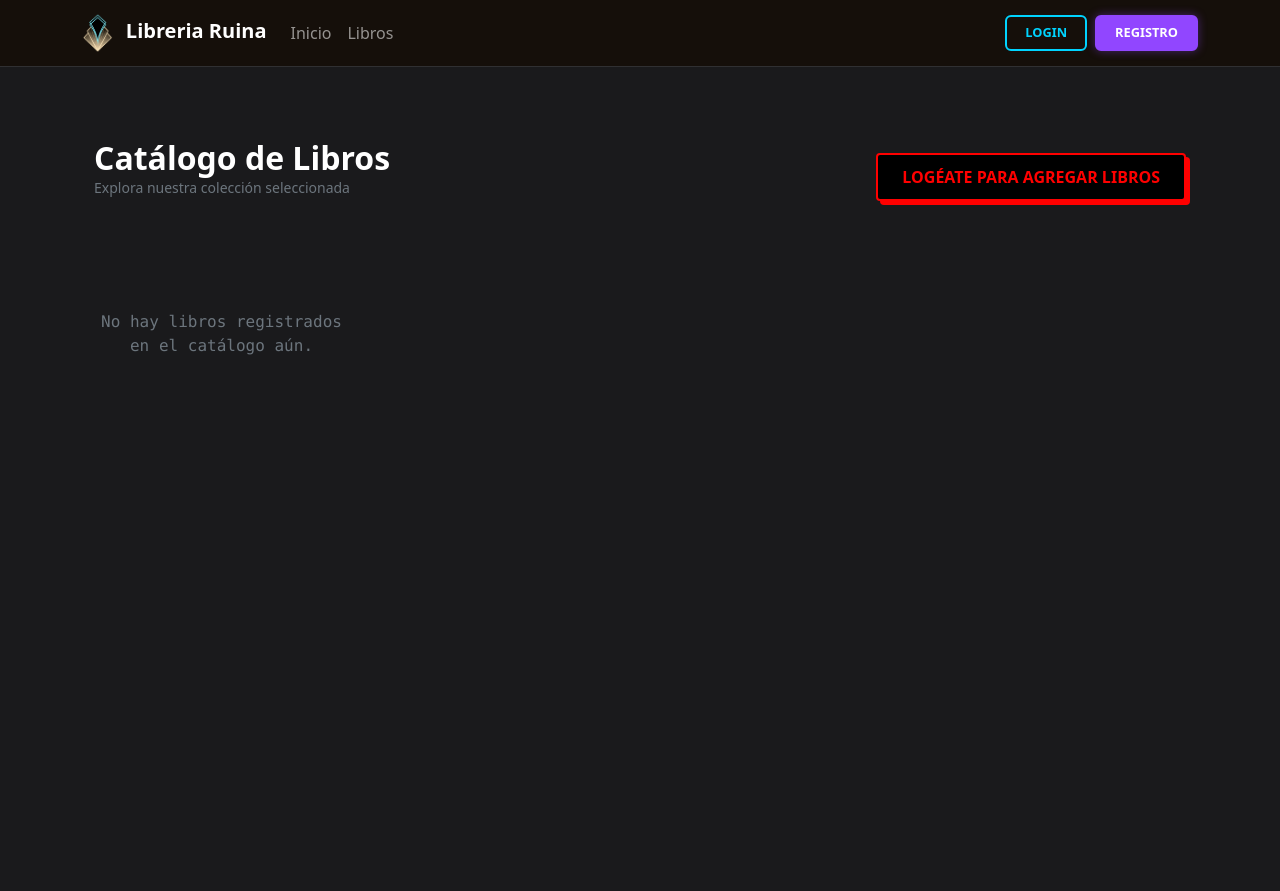
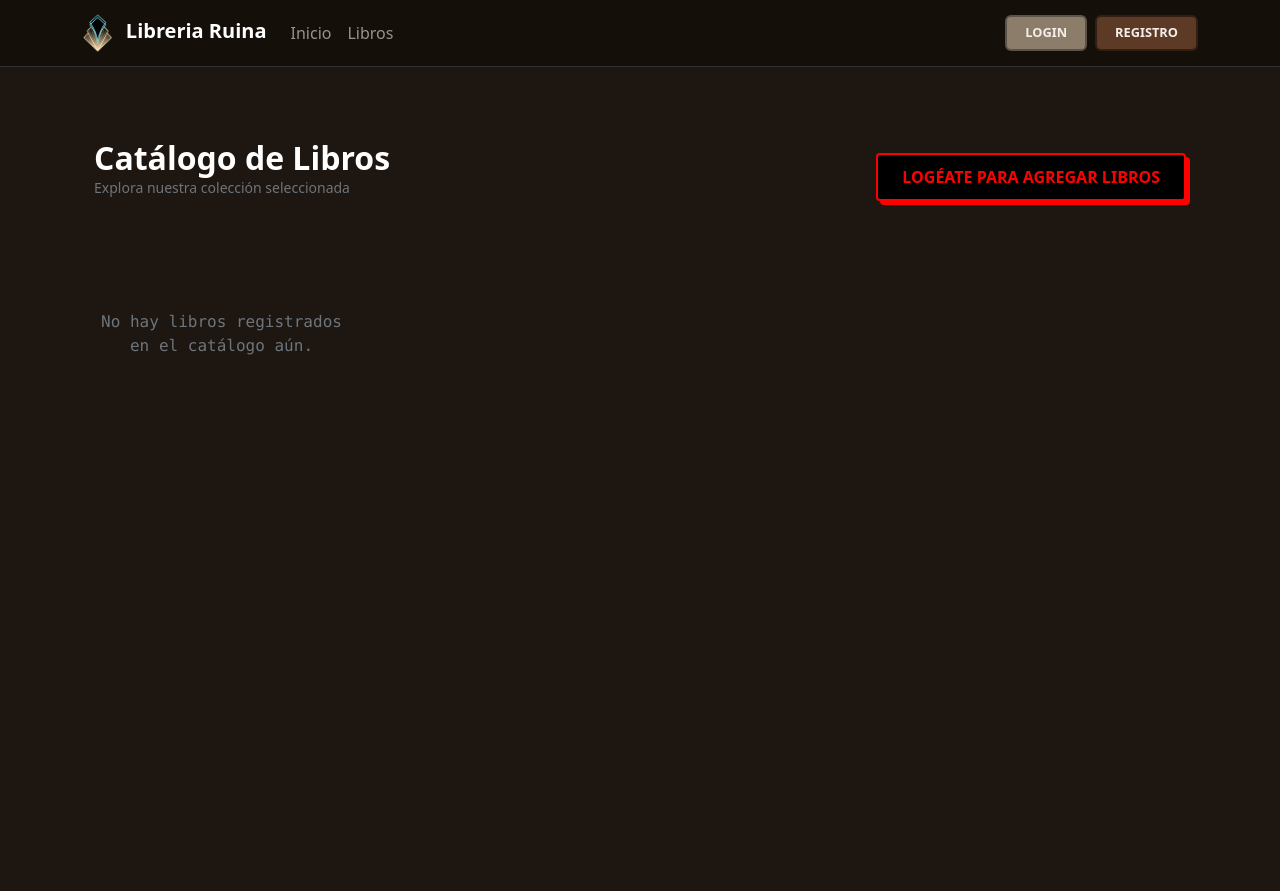
Before and after one commit to Nixozx/ProyectoDjangoLibreria, a Django app: page /catalog/ in a window 1280 px wide. Run offline with Django 5.2, Linux system fonts and the light colour scheme; data that the repository does not hold is empty.

Commit message:
body de paginas cambiados

```diff
--- a/core_app/templates/core/agregar.html
+++ b/core_app/templates/core/agregar.html
@@ -45,7 +45,8 @@
 
 <style>
     body {
-        background-color: #1a1a1c !important;
+        background-color: #1E1610;
+        color: #ffffff;
     }
 
     .add-book-wrapper {
--- a/core_app/templates/core/catalog.html
+++ b/core_app/templates/core/catalog.html
@@ -90,7 +90,10 @@
 </div>
 
 <style>
-    body { background-color: #1a1a1c !important; }
+    body {
+        background-color: #1E1610;
+        color: #ffffff;
+    }
     .catalog-wrapper { min-height: 100vh; }
 
     /* Estilo del Botón Nuevo (Negro y Rojo) */
--- a/core_app/templates/includes/nav.html
+++ b/core_app/templates/includes/nav.html
@@ -75,9 +75,9 @@
 
 
     .btn-ruina-neon-blue {
-        background-color: transparent;
-        color: #00d4ff;
-        border: 2px solid #00d4ff;
+        background-color: #8C7D6B;
+        color: #F4EFEA;
+        border: 2px solid #5c5247;
         padding: 6px 18px;
         font-size: 0.8rem;
         font-weight: 800;
@@ -95,9 +95,9 @@
     }
 
     .btn-ruina-neon-purple {
-        background-color: #9146ff;
-        color: white;
-        border: 2px solid #9146ff;
+        background-color: #5D3A25;
+        color: #F4EFEA;
+        border: 2px solid #311f13;
         padding: 6px 18px;
         font-size: 0.8rem;
         font-weight: 800;
@@ -105,12 +105,11 @@
         border-radius: 6px;
         text-decoration: none;
         transition: all 0.3s ease;
-        box-shadow: 0 0 10px rgba(145, 70, 255, 0.4);
     }
 
     .btn-ruina-neon-purple:hover {
-        background-color: #a970ff;
-        box-shadow: 0 0 20px rgba(145, 70, 255, 0.7);
+        background-color: #00d4ff;
+        box-shadow: 0 0 10px rgba(0, 212, 255, 0.6);
         transform: translateY(-2px);
     }
 </style>
--- a/core_app/templates/registration/login.html
+++ b/core_app/templates/registration/login.html
@@ -43,7 +43,8 @@
 <style>
 
     body {
-        background-color: #1a1a1c !important;
+        background-color: #1E1610 !important;
+        color: #ffffff;
     }
 
     .login-wrapper {
--- a/core_app/templates/registration/register.html
+++ b/core_app/templates/registration/register.html
@@ -69,7 +69,7 @@
 <style>
 
     body {
-        background-color: #1a1a1c !important;
+        background-color: #1E1610 !important;
     }
 
     .register-wrapper {
```
Also changed, not shown: core_app/templates/core/dashboard.html (+7 -0 lines), core_app/templates/core/home.html (+6 -6 lines).
